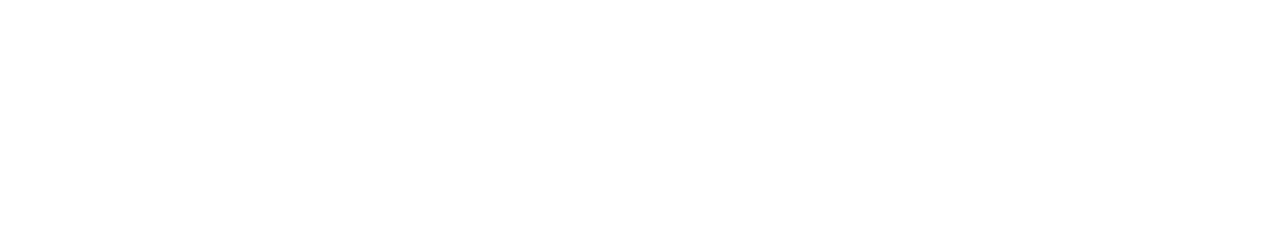
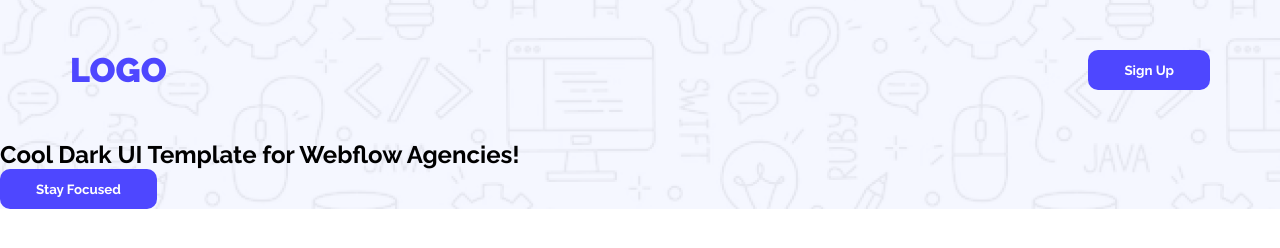
Before and after one commit to prosaju/landing-launchpad, a plain HTML site: page index.html in a window 1280 px wide. Drawn offline with Linux system fonts and the light colour scheme.

Commit message:
added css file and complete nav section

```diff
--- a/index.html
+++ b/index.html
@@ -4,8 +4,25 @@
     <meta charset="UTF-8">
     <meta name="viewport" content="width=device-width, initial-scale=1.0">
     <title>Landing-launchpad</title>
+    <link rel="stylesheet" href="./styles/style.css">
+    <!-- google font -->
+     <link rel="preconnect" href="https://fonts.googleapis.com">
+<link rel="preconnect" href="https://fonts.gstatic.com" crossorigin>
+<link href="https://fonts.googleapis.com/css2?family=Raleway:ital,wght@0,100..900;1,100..900&display=swap" rel="stylesheet">
 </head>
 <body>
+    <header>
+        <nav class="nav-parent width-container">
+            <h2 class="nav-logo">LOGO</h2>
+            <button class="common-btn">Sign Up</button>
+        </nav>
+        <section>
+            <h1>Cool Dark UI Template for Webflow Agencies!</h1>
+            <button class="common-btn">Stay Focused</button>
+        </section>
+    </header>
+    <main>
 
+    </main>
 </body>
 </html>
--- /dev/null
+++ b/styles/style.css
@@ -0,0 +1,38 @@
+*{
+    font-family: "Raleway", sans-serif;
+    box-sizing: border-box;
+    margin: 0;
+    padding: 0;
+}
+
+/* common style */
+.width-container{
+    max-width: 1140px;
+    margin: 0 auto;
+}
+.common-btn{
+    background-color: #4E47FF;
+    color: white;
+    padding: 12px 36px;
+    border: none;
+    border-radius: 10px;
+    font-weight: bold;
+}
+
+/* nav style */
+header{
+    background-image: url("../Assets/Hero-bg.png");
+}
+.nav-parent{
+    display: flex;
+    justify-content: space-between;
+}
+.nav-parent .common-btn{
+    margin: 50px 0;
+}
+.nav-logo{
+    margin: 50px 0;
+    color: #4E47FF;
+    font-size: 34px;
+    font-weight: 900;
+}
```
